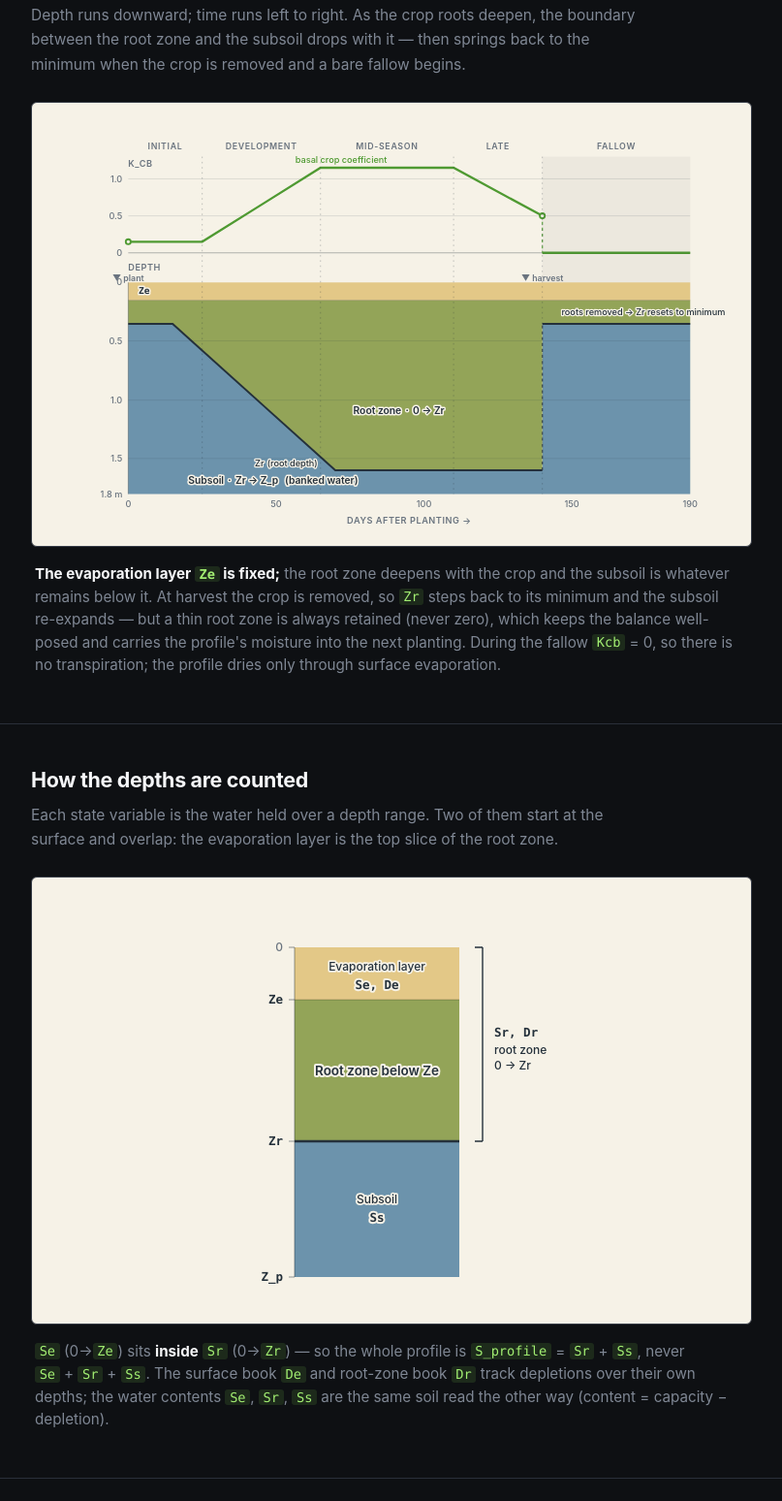
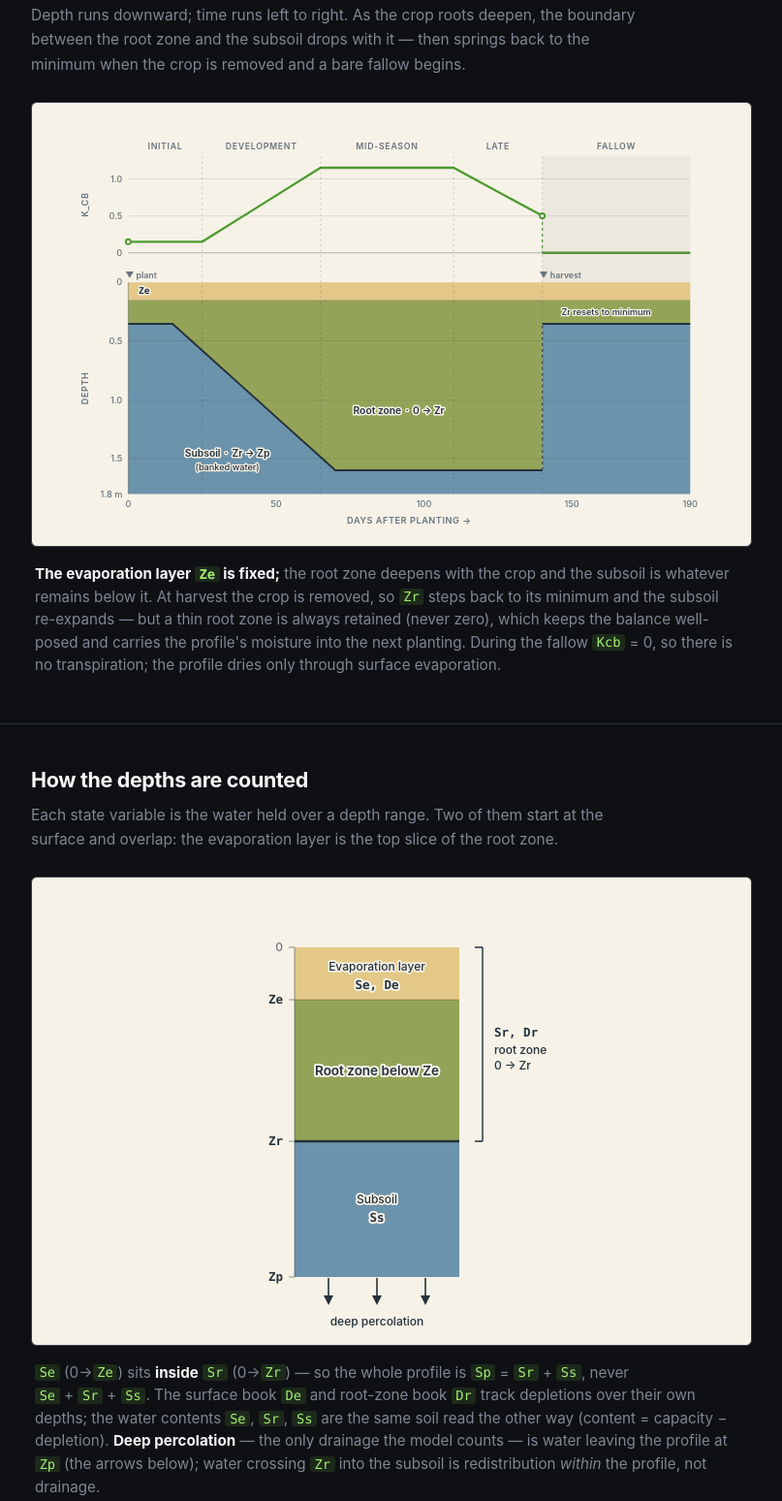
Before and after one commit to soilwater/dualkcstudio, a website: page reference.html in a window 1280 px wide. Shown: the part 397-1945 px from the top of the page at 97% size, without its empty margins (236-1043 px from the left). Drawn offline with Linux system fonts and the light colour scheme.

Commit message:
Fixed references errors

```diff
--- a/app/brand.js
+++ b/app/brand.js
@@ -12,7 +12,7 @@ export const APP_NAME = 'DualKc Studio';
 export const APP_TAGLINE = 'Soil water balance model';
 export const APP_DOMAIN = 'dualkc.studio';
 export const APP_REPO = 'https://github.com/soilwater/dualkcstudio';
-export const APP_VERSION = '1.3.1';
+export const APP_VERSION = '1.3.2';
 
 /** The wordmark: "DualKc" in the neon accent, "Studio" muted. */
 export function brandMark() {
--- a/reference.html
+++ b/reference.html
@@ -76,6 +76,8 @@
   .marker-txt{fill:var(--fig-muted); font:600 11.5px var(--sans)}
   .brace{stroke:var(--fig-ink); stroke-width:1.4; fill:none}
   .var-badge{fill:var(--fig-ink); font:600 12.5px var(--mono); paint-order:stroke; stroke:var(--fig-halo); stroke-width:4px; stroke-linejoin:round}
+  .drain-line{stroke:var(--fig-ink); stroke-width:1.6}
+  .drain-head{fill:var(--fig-ink)}
 
   /* equation cards &#8212; app dark surfaces with neon accents */
   .eqs{display:grid; gap:12px}
@@ -145,7 +147,7 @@
           <text class="tick-txt" x="96" y="78"  text-anchor="end">1.0</text>
           <text class="tick-txt" x="96" y="128" text-anchor="end">0.5</text>
           <text class="tick-txt" x="96" y="178" text-anchor="end">0</text>
-          <text class="axis-title" x="104" y="58">K_cb</text>
+          <text class="axis-title" x="50" y="109" text-anchor="middle" transform="rotate(-90 50 109)">K_cb</text>
 
           <!-- Kcb curve -->
           <polyline class="kcb-line" points="104,159 204,159 364,59 544,59 664,124"/>
@@ -153,7 +155,6 @@
           <polyline class="kcb-line" points="664,174 864,174"/>
           <circle class="kcb-dot" cx="104" cy="159" r="3.4"/>
           <circle class="kcb-dot" cx="664" cy="124" r="3.4"/>
-          <text class="lbl-sm lbl-crop" x="392" y="52" text-anchor="middle">basal crop coefficient</text>
 
           <!-- fallow wash across both panels -->
           <rect class="fallow-wash" x="664" y="44" width="200" height="456"/>
@@ -180,7 +181,7 @@
           <text class="tick-txt" x="96" y="377" text-anchor="end">1.0</text>
           <text class="tick-txt" x="96" y="456" text-anchor="end">1.5</text>
           <text class="tick-txt" x="96" y="504" text-anchor="end">1.8 m</text>
-          <text class="axis-title" x="104" y="198">Depth</text>
+          <text class="axis-title" x="50" y="357" text-anchor="middle" transform="rotate(-90 50 357)">Depth</text>
 
           <!-- stage dividers -->
           <line class="divider" x1="204" y1="44" x2="204" y2="500"/>
@@ -191,9 +192,9 @@
           <!-- band labels -->
           <text class="var-badge" x="118" y="230">Ze</text>
           <text class="lbl" x="470" y="392" text-anchor="middle">Root zone &#8201;&#183;&#8201; 0 &#8594; Zr</text>
-          <text class="lbl" x="300" y="486" text-anchor="middle">Subsoil &#8201;&#183;&#8201; Zr &#8594; Z_p &#8201; (banked water)</text>
-          <text class="lbl-sm" x="360" y="462" text-anchor="end">Zr &#8202;(root depth)</text>
-          <text class="lbl-sm" x="690" y="258">roots removed &#8594; Zr resets to minimum</text>
+          <text class="lbl" x="238" y="450" text-anchor="middle">Subsoil &#8201;&#183;&#8201; Zr &#8594; Zp</text>
+          <text class="lbl-sm" x="238" y="468" text-anchor="middle">(banked water)</text>
+          <text class="lbl-sm" x="690" y="258">Zr resets to minimum</text>
 
           <!-- time axis -->
           <text class="tick-txt" x="104" y="518" text-anchor="middle">0</text>
@@ -204,8 +205,8 @@
           <text class="axis-title" x="484" y="540" text-anchor="middle">Days after planting &#8594;</text>
 
           <!-- planting / harvest markers -->
-          <text class="marker-txt" x="104" y="212" text-anchor="middle">&#9660; plant</text>
-          <text class="marker-txt" x="664" y="212" text-anchor="middle">&#9660; harvest</text>
+          <text class="marker-txt" x="100" y="209" text-anchor="start">&#9660; plant</text>
+          <text class="marker-txt" x="660" y="209" text-anchor="start">&#9660; harvest</text>
         </svg>
       </div>
       <figcaption><b>The evaporation layer <var>Ze</var> is fixed;</b> the root zone deepens with the crop and the subsoil is whatever remains below it. At harvest the crop is removed, so <var>Zr</var> steps back to its minimum and the subsoil re-expands &#8212; but a thin root zone is always retained (never zero), which keeps the balance well-posed and carries the profile's moisture into the next planting. During the fallow <var>Kcb</var>&nbsp;=&nbsp;0, so there is no transpiration; the profile dries only through surface evaporation.</figcaption>
@@ -220,7 +221,7 @@
 
     <figure>
       <div class="figframe" style="text-align:center">
-        <svg viewBox="0 0 500 430" role="img" aria-label="A vertical soil column at one instant. From the surface down: a sand evaporation layer from 0 to Ze holding Se, an olive root-zone remainder down to Zr, and a blue subsoil holding Ss from Zr to the profile depth Z_p. A bracket on the right spans 0 to Zr, showing the root zone Sr contains the evaporation layer. A depth axis on the left marks 0, Ze, Zr and Z_p." style="min-width:420px;max-width:500px;margin:0 auto">
+        <svg viewBox="0 0 500 452" role="img" aria-label="A vertical soil column at one instant. From the surface down: a sand evaporation layer from 0 to Ze holding Se, an olive root-zone remainder down to Zr, and a blue subsoil holding Ss from Zr to the profile depth Zp. A bracket on the right spans 0 to Zr, showing the root zone Sr contains the evaporation layer. A depth axis on the left marks 0, Ze, Zr and Zp. Downward arrows below the base of the column mark deep percolation, the only drainage the model counts — water leaving the profile at Zp, not water crossing Zr into the subsoil." style="min-width:420px;max-width:500px;margin:0 auto">
           <!-- column -->
           <rect class="band-ze"   x="150" y="50"  width="170" height="54"/>
           <rect class="band-root" x="150" y="104" width="170" height="146"/>
@@ -245,7 +246,7 @@
           <text class="tick-txt" x="138" y="54"  text-anchor="end">0</text>
           <text class="var-badge" x="138" y="108" text-anchor="end">Ze</text>
           <text class="var-badge" x="138" y="254" text-anchor="end">Zr</text>
-          <text class="var-badge" x="138" y="394" text-anchor="end">Z_p</text>
+          <text class="var-badge" x="138" y="394" text-anchor="end">Zp</text>
 
           <!-- right bracket: Sr / Dr spans 0 &#8594; Zr (contains the evaporation layer) -->
           <line class="brace" x1="344" y1="50" x2="344" y2="250"/>
@@ -253,9 +254,18 @@
           <text class="var-badge" x="356" y="142">Sr, Dr</text>
           <text class="lbl-sm" x="356" y="160">root zone</text>
           <text class="lbl-sm" x="356" y="176">0 &#8594; Zr</text>
+
+          <!-- deep percolation: the only drainage counted — water leaving the profile at Zp -->
+          <line class="drain-line" x1="185" y1="391" x2="185" y2="411"/>
+          <polygon class="drain-head" points="185,419 180,409 190,409"/>
+          <line class="drain-line" x1="235" y1="391" x2="235" y2="411"/>
+          <polygon class="drain-head" points="235,419 230,409 240,409"/>
+          <line class="drain-line" x1="285" y1="391" x2="285" y2="411"/>
+          <polygon class="drain-head" points="285,419 280,409 290,409"/>
+          <text class="lbl-sm" x="235" y="440" text-anchor="middle">deep percolation</text>
         </svg>
       </div>
-      <figcaption><var>Se</var> (0&#8594;<var>Ze</var>) sits <b>inside</b> <var>Sr</var> (0&#8594;<var>Zr</var>) &#8212; so the whole profile is <var>S_profile</var>&nbsp;=&nbsp;<var>Sr</var>&nbsp;+&nbsp;<var>Ss</var>, never <var>Se</var>&nbsp;+&nbsp;<var>Sr</var>&nbsp;+&nbsp;<var>Ss</var>. The surface book <var>De</var> and root-zone book <var>Dr</var> track depletions over their own depths; the water contents <var>Se</var>, <var>Sr</var>, <var>Ss</var> are the same soil read the other way (content = capacity &#8722; depletion).</figcaption>
+      <figcaption><var>Se</var> (0&#8594;<var>Ze</var>) sits <b>inside</b> <var>Sr</var> (0&#8594;<var>Zr</var>) &#8212; so the whole profile is <var>Sp</var>&nbsp;=&nbsp;<var>Sr</var>&nbsp;+&nbsp;<var>Ss</var>, never <var>Se</var>&nbsp;+&nbsp;<var>Sr</var>&nbsp;+&nbsp;<var>Ss</var>. The surface book <var>De</var> and root-zone book <var>Dr</var> track depletions over their own depths; the water contents <var>Se</var>, <var>Sr</var>, <var>Ss</var> are the same soil read the other way (content = capacity &#8722; depletion). <b>Deep percolation</b> &#8212; the only drainage the model counts &#8212; is water leaving the profile at <var>Zp</var> (the arrows below); water crossing <var>Zr</var> into the subsoil is redistribution <i>within</i> the profile, not drainage.</figcaption>
     </figure>
   </div>
 </section>
@@ -411,7 +421,7 @@
   <div class="wrap">
     <h2>The one thing beyond the manual</h2>
     <p class="sub">FAO-56 does not define the water content of the soil below the root zone &#8212; implementations usually assume it sits at field capacity. DualKc Studio tracks it.</p>
-    <p>The subsoil (<var>Zr</var>&nbsp;&#8594;&nbsp;<var>Z_profile</var>) carries its actual water as a third store, <var>Ss</var>. As roots deepen, the newly reached slice hands its real water to the root zone &#8212; so a crop can <b>find water banked during a previous fallow</b> instead of always meeting field capacity. Water percolating past the roots enters <var>Ss</var>; whatever it cannot hold at field capacity leaves the profile as deep percolation. Everything else is strictly the manual.</p>
+    <p>The subsoil (<var>Zr</var>&nbsp;&#8594;&nbsp;<var>Zp</var>) carries its actual water as a third store, <var>Ss</var>. As roots deepen, the newly reached slice hands its real water to the root zone &#8212; so a crop can <b>find water banked during a previous fallow</b> instead of always meeting field capacity. Water percolating past the roots enters <var>Ss</var>; whatever it cannot hold at field capacity leaves the profile as deep percolation. Everything else is strictly the manual.</p>
     <div class="callout">
       <p><b>A practical minimum root depth.</b> The root zone is never allowed to collapse to the evaporation layer: it is held at <var>Ze</var>&nbsp;+&nbsp;0.2&nbsp;m at planting and retained through fallow. A seedling responds over a real layer, not an infinitesimal one; this also keeps <var>Ks</var> well-posed and gives the fallow a thin store to carry moisture into the next crop. This mirrors the minimum effective rooting depth used by models such as AquaCrop.</p>
     </div>
```
